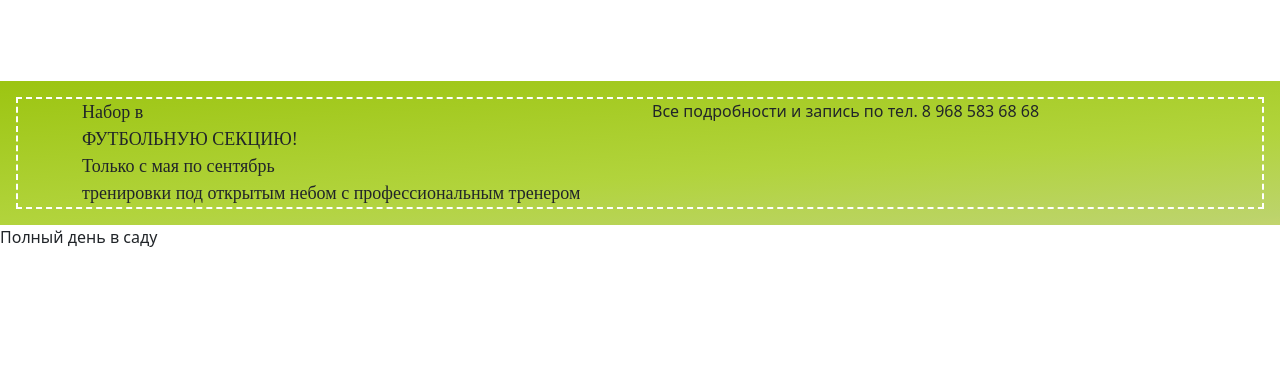
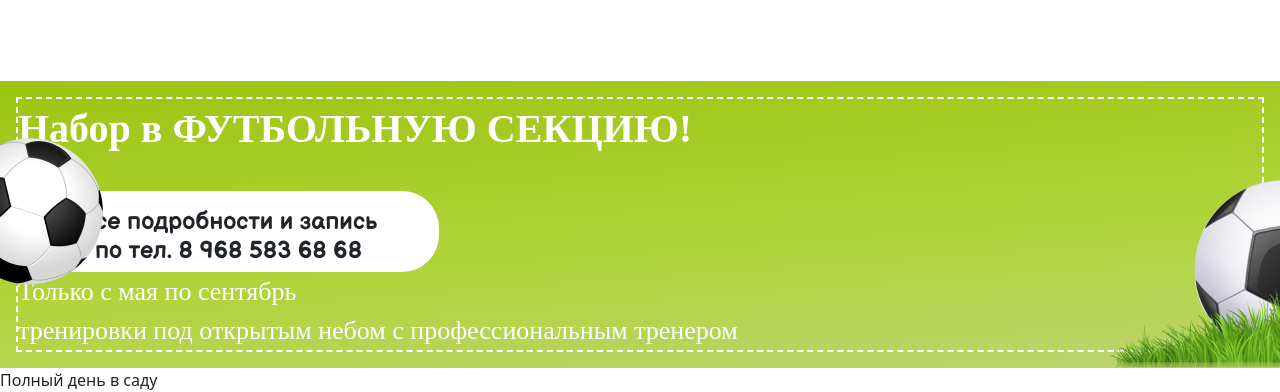
Before and after one commit to ValentinPro12/miniGarden, a Django app: page / in a window 1280 px wide. Shown: the part 1040-1432 px from the top of the page. Before the commit the page ends 1287 px from the top, so only its background shows below. Run offline with Django 4.2, Linux system fonts and the light colour scheme; data comes from the database, SQL or seed files in the repository; some libraries are stand-ins or nearby versions.

Commit message:
рефпкторинг + начал делать предложения

```diff
--- a/main/static/main.css
+++ b/main/static/main.css
@@ -12,14 +12,41 @@
     position: relative;
 }
 
+.boll_1 {
+    position: absolute;
+    left: 0px;
+    top: 55px;
+}
+
+.boll {
+    position: absolute;
+    right: 0px;
+    bottom: 0px;
+}
+
 .bac {
     background: url("../static/img/vector about us (1).svg");
 }
 
 .font_p {
-    font-family: Poppins, serif;
+    font-family: Poppins;
 }
 
+.font_medium_b {
+    font-style: normal;
+    font-weight: 700;
+    font-size: 40px;
+    line-height: 60px;
+    display: flex;
+    align-items: center;
+}
+
+.font_medium_r {
+    font-style: normal;
+    font-weight: 500;
+    font-size: 26px;
+    line-height: 39px;
+}
 
 .font_medium {
     font-style: normal;
@@ -28,6 +55,21 @@ position: relative;
     line-height: 27px;
 }
 
+.sale_container {
+    display: grid;
+    grid-template-columns: 1fr 1fr;
+    grid-gap: 2vw;
+}
+
+.sale_contect {
+    width: 421px;
+    height: 81px;
+    text-align: center;
+    padding-top: 16px;
+    border-radius: 37px;
+    background: #FFFFFF;
+    margin-top: 32px;
+}
 
 .font_b {
     font-family: 'Balsamiq Sans', cursive;
@@ -87,7 +129,7 @@ position: relative;
 }
 
 
-.container_grid{
+.container_grid {
     display: grid;
     gap: 20px;
 
@@ -187,6 +229,14 @@ position: relative;
 .m-b6 {
     margin-bottom: 60px;
 }
+
 .p-b0 {
     margin-bottom: 3px;
 }
+
+
+@media screen and (max-width: 1440px) {
+  .media {
+    margin-left: 100px;
+  }
+}
--- a/main/templates/layout/basic.html
+++ b/main/templates/layout/basic.html
@@ -7,9 +7,9 @@
     <link rel="stylesheet" type="text/css" href="{% static 'css/bootstrap.min.css' %}">
     <link rel="stylesheet" type="text/css" href="{% static 'main.css' %}">
     <link rel="preconnect" href="https://fonts.googleapis.com">
-{#<link rel="preconnect" href="https://fonts.googleapis.com">#}
-{#<link rel="preconnect" href="https://fonts.gstatic.com" crossorigin>#}
-{#<link href="https://fonts.googleapis.com/css2?family=Balsamiq+Sans:ital,wght@0,400;0,700;1,400&display=swap" rel="stylesheet">#}
+<link rel="preconnect" href="https://fonts.googleapis.com">
+<link rel="preconnect" href="https://fonts.gstatic.com" crossorigin>
+<link href="https://fonts.googleapis.com/css2?family=Balsamiq+Sans:ital,wght@0,400;0,700;1,400&display=swap" rel="stylesheet">
 </head>
 <body>
 <div class="owo">
--- a/main/templates/main/index.html
+++ b/main/templates/main/index.html
@@ -127,33 +127,36 @@
     {#sale---------------------------------------------------------------------#}
     <div class="sale">
         <div class="sale_border">
-            <div class="container">
-                <div class="row">
-                    <div class="col-6">
-                        <div class="font_p font_medium">
-                            Набор в
-                        </div>
-                        <div class="font_p font_medium">
-                            ФУТБОЛЬНУЮ СЕКЦИЮ!
+            <img class="boll_1" src="{% static 'img/boll_1.png' %}" alt="">
+            <div class="">
+                <div class="">
+                    <div>
+                        <span class="font_p font_medium_b font_color_w">Набор в ФУТБОЛЬНУЮ СЕКЦИЮ!</span>
+{#                        <p class="font_p font_medium_b font_color_w">ФУТБОЛЬНУЮ СЕКЦИЮ!</p>#}
                     </div>
                 </div>
-                    <div class="col-6">
+                <div class="">
                     <div>
-                            Все подробности и запись по тел. 8 968 583 68 68
+                        <div class="sale_contect">
+                            <span class="font_b font_bold_b"> Все подробности и запись</span>
+                            <p class="font_b font_bold_b">по тел. 8 968 583 68 68 </p>
                         </div>
                     </div>
                 </div>
-            <div class="row justify-content-end">
-                    <div class="col">
-                        <div class="font_p font_medium">
+            </div>
+            <div class="">
+                <div class="">
+                    <span class="font_p font_medium_r font_color_w">
                         Только с мая по сентябрь
-                        </div>
-                        <div class="font_p font_medium">
+                    </span>
+                    <div class="font_p font_medium_r font_color_w">
                         тренировки под открытым небом с профессиональным тренером
                     </div>
                 </div>
             </div>
         </div>
+
+        <img class="boll" src="{% static 'img/boll.png' %}" alt="">
     </div>
     </div>
 
```
Also changed, not shown: main/static/img/promo football.png (added). Lines whose indentation alone changed are shown as unchanged.
